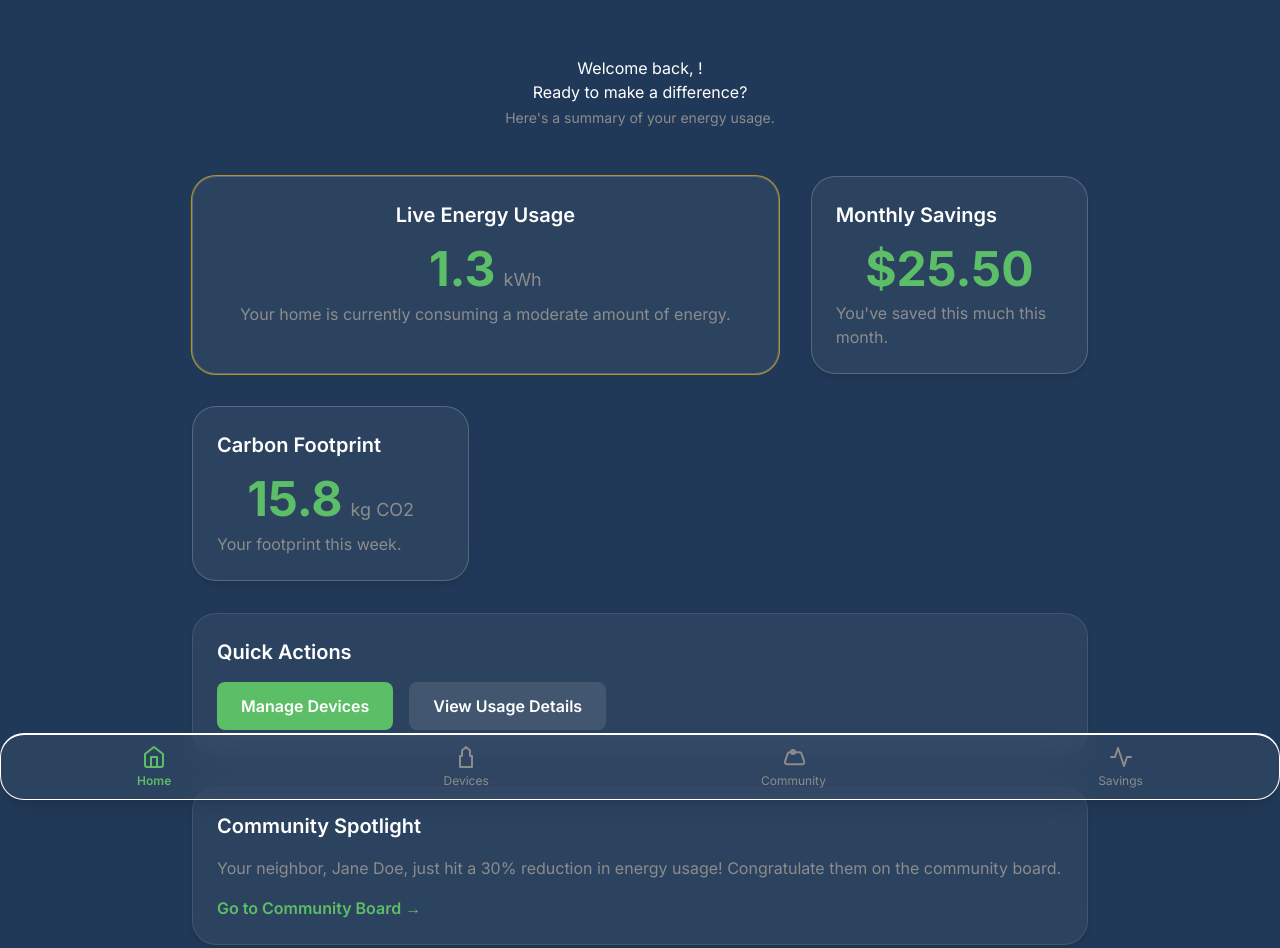
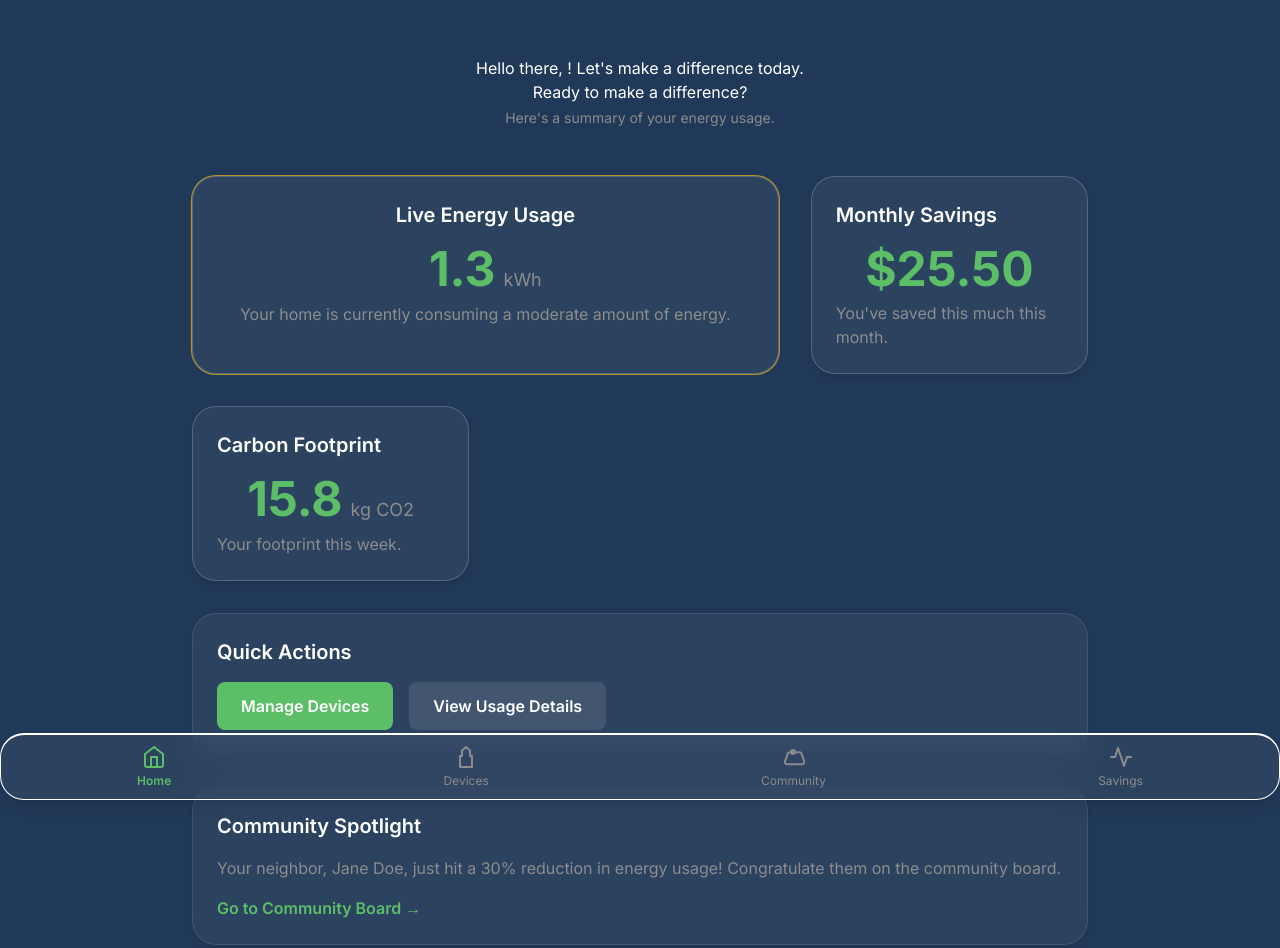
Before and after one commit to CirrusXR/RENEWappPrototype, a plain HTML site: page public/home.html in a window 1280 px wide. Drawn offline with nearby package versions, Linux system fonts and the light colour scheme; no server answers.

Commit message:
Feat: Make welcome message more impactful on home screen.

```diff
--- a/public/home.html
+++ b/public/home.html
@@ -104,7 +104,7 @@
         <main class="mx-auto max-w-4xl w-full">
             <header class="py-4 mb-8 text-center">
         <div class="user-info">
-            <h2>Welcome back, <span id="userNameDisplay"></span>!</h2>
+            <h2>Hello there, <span id="userNameDisplay"></span>! Let's make a difference today.</h2>
             <p>Ready to make a difference?</p>
         </div>
                 <p class="text-sm text-secondary-gray mt-1">Here's a summary of your energy usage.</p>
```
